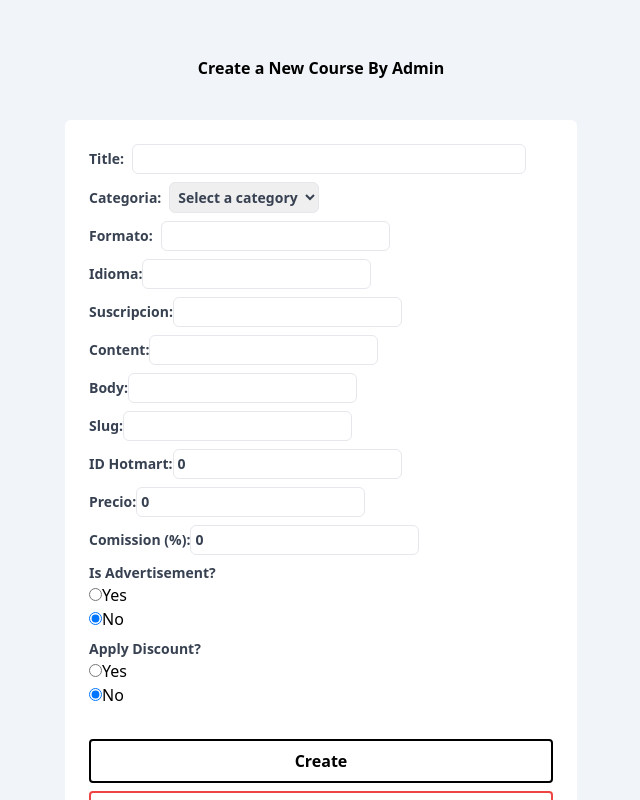
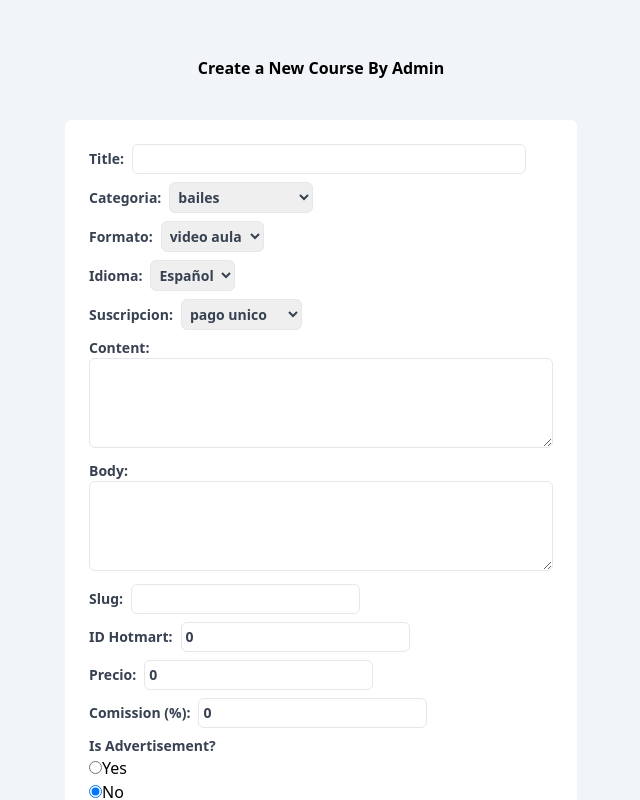
Before and after one commit to carlosau/nextjs-pagesrouter-crud-sqlite, a Next.js app: page /dashboard/create-course in a window 1280 px wide. Shown: the top 800 px of the page, without its empty margins (319-959 px from the left). Built offline with nearby package versions, Linux system fonts and the light colour scheme.

Commit message:
added dropdown list for others properties

```diff
--- a/components/CourseForm.tsx
+++ b/components/CourseForm.tsx
@@ -19,7 +19,7 @@ interface Curso {
   precio: number;
 }
 
-// Define your categories array
+// Define dropdown list items
 const categories = [
   "bailes",
   "música",
@@ -40,6 +40,12 @@ const categories = [
   "artes para niños",
 ];
 
+const formatos = ["video aula", "e-book"];
+
+const idiomas = ["Español", "Inglés"];
+
+const suscripciones = ["pago unico", "mensualidad"];
+
 interface CourseFormProps {
   initialData?: Curso | null;
   onSubmit: (data: Prisma.CursoCreateInput) => void;
@@ -56,10 +62,10 @@ const CourseForm: React.FC<CourseFormProps> = ({
       ? {
           title: initialData.title,
           slug: initialData.slug,
-          formato: initialData.formato,
+          formato: "video aula",
           categoria: initialData.categoria,
-          idioma: initialData.idioma,
-          suscripcion: initialData.suscripcion,
+          idioma: "Español",
+          suscripcion: "pago unico",
           content: initialData.content,
           body: initialData.body,
           idhotmart: initialData.idhotmart,
@@ -72,10 +78,10 @@ const CourseForm: React.FC<CourseFormProps> = ({
           //properties string types
           title: "",
           slug: "",
-          formato: "",
+          formato: "video aula",
           categoria: "",
-          idioma: "",
-          suscripcion: "",
+          idioma: "Español",
+          suscripcion: "pago unico",
           content: "",
           body: "",
           //others types (numbers type)
@@ -186,7 +192,6 @@ const CourseForm: React.FC<CourseFormProps> = ({
           onChange={handleSelectChange}
           className="ml-2 rounded-md border p-1"
         >
-          <option value="">Select a category</option>
           {categories.map((category) => (
             <option key={category} value={category}>
               {category}
@@ -195,66 +200,78 @@ const CourseForm: React.FC<CourseFormProps> = ({
         </select>
       </label>
 
-      {/* <label className="block text-gray-700 text-sm font-bold mb-2">
-        Categoria:
-        <input
-          type="text"
-          name="categoria"
-          value={formData.categoria}
-          onChange={handleInputChangeString}
-          className="ml-2 rounded-md border p-1"
-        />
-        </label>           */}
-
+      {/* Dropdown for formato */}
       <label className="block text-gray-700 text-sm font-bold mb-2">
         Formato:
-        <input
-          type=""
+        <select
           name="formato"
           value={formData.formato}
+          onChange={handleSelectChange}
+          className="ml-2 rounded-md border p-1"
+        >
+          {formatos.map((format) => (
+            <option key={format} value={format}>
+              {format}
+            </option>
+          ))}
+        </select>
+      </label>
+
+      {/* Dropdown for idioma */}
+      <label className="block text-gray-700 text-sm font-bold mb-2">
+        Idioma:
+        <select
+          name="idioma"
+          value={formData.idioma}
+          onChange={handleSelectChange}
+          className="ml-2 rounded-md border p-1"
+        >
+          {idiomas.map((idiom) => (
+            <option key={idiom} value={idiom}>
+              {idiom}
+            </option>
+          ))}
+        </select>
+      </label>
+
+      {/* Dropdown for suscripcion */}
+      <label className="block text-gray-700 text-sm font-bold mb-2">
+        Suscripcion:
+        <select
+          name="suscripcion"
+          value={formData.suscripcion}
+          onChange={handleSelectChange}
+          className="ml-2 rounded-md border p-1"
+        >
+          {suscripciones.map((suscripc) => (
+            <option key={suscripc} value={suscripc}>
+              {suscripc}
+            </option>
+          ))}
+        </select>
+      </label>
+
+      {/* Content input */}
+      <label className="block text-gray-700 text-sm font-bold mb-2">
+        Content:
+        <textarea
+          rows={4}
+          name="content"
+          value={formData.content}
           onChange={handleInputChangeString}
-          className="ml-2 rounded-md border p-1"
+          className="w-full rounded-md border p-1"
         />
       </label>
 
-      <label className="block text-gray-700 text-sm font-bold mb-2">
-        Idioma:
-        <input
-          type="text"
-          name="idioma"
-          value={formData.idioma}
-          onChange={handleInputChangeString}
-          className="rounded-md border p-1"
-        />
-      </label>
-      <label className="block text-gray-700 text-sm font-bold mb-2">
-        Suscripcion:
-        <input
-          type="text"
-          name="suscripcion"
-          value={formData.suscripcion}
-          onChange={handleInputChangeString}
-          className="rounded-md border p-1"
-        />
-      </label>
-      <label className="block text-gray-700 text-sm font-bold mb-2">
-        Content:
-        <input
-          type="text"
-          name="content"
-          value={formData.content}
-          onChange={handleInputChangeString}
-          className="rounded-md border p-1"
-        />
-      </label>
+      {/* Body input */}
       <label className="block text-gray-700 text-sm font-bold mb-2">
         Body:
-        <input
-          type="text"
+        <textarea
+          rows={4}
           name="body"
           value={formData.body}
           onChange={handleInputChangeString}
-          className="rounded-md border p-1"
+          className="w-full rounded-md border p-1"
         />
       </label>
       <label className="block text-gray-700 text-sm font-bold mb-2">
@@ -264,7 +281,7 @@ const CourseForm: React.FC<CourseFormProps> = ({
           name="slug"
           value={formData.slug}
           onChange={handleInputChangeString}
-          className="rounded-md border p-1"
+          className="ml-2 rounded-md border p-1"
         />
       </label>
 
@@ -276,7 +293,7 @@ const CourseForm: React.FC<CourseFormProps> = ({
           name="idhotmart"
           value={formData.idhotmart}
           onChange={handleInputChangeNumber}
-          className="rounded-md border p-1"
+          className="ml-2 rounded-md border p-1"
         />
       </label>
       <label className="block text-gray-700 text-sm font-bold mb-2">
@@ -286,7 +303,7 @@ const CourseForm: React.FC<CourseFormProps> = ({
           name="precio"
           value={formData.precio}
           onChange={handleInputChangeNumber}
-          className="rounded-md border p-1"
+          className="ml-2 rounded-md border p-1"
         />
       </label>
       <label className="block text-gray-700 text-sm font-bold mb-2">
@@ -296,7 +313,7 @@ const CourseForm: React.FC<CourseFormProps> = ({
           name="comission"
           value={formData.comission}
           onChange={handleInputChangeNumber}
-          className="rounded-md border p-1"
+          className="ml-2 rounded-md border p-1"
         />
       </label>
 
@@ -355,13 +372,14 @@ const CourseForm: React.FC<CourseFormProps> = ({
       >
         {initialData ? "Update" : "Create"}
       </button>
+      {initialData ?
       <button
         type="button"
         onClick={onCancel}
         className="mt-2 border-2 border-red-500 text-red-500 font-bold py-2 px-4 rounded hover:bg-red-500 hover:text-white hover:border-0"
       >
         Cancel
-      </button>
+      </button> : ""}
     </form>
   );
 };
--- a/pages/dashboard/view-courses/index.tsx
+++ b/pages/dashboard/view-courses/index.tsx
@@ -182,9 +182,13 @@ const ViewCourses = () => {
             {filteredCourses.map((curso) => (
               <li
                 key={curso.id}
-                className="flex items-center justify-between hover:bg-slate-100"
+                className="flex items-center justify-between hover:bg-slate-100 py-2 hover:rounded-md hover:p-2"
               >
-                {curso.title}
+                <div className="text-sm font-bold">
+                <p>{curso.title}</p>
+                <p className="text-green-500"><span>$</span>{curso.precio}</p>
+                </div>
+
                 <div className="space-x-2 space-y-2">
                   <button
                     className="rounded-md p-1 bg-blue-400 hover:bg-blue-500 text-sm"
```
